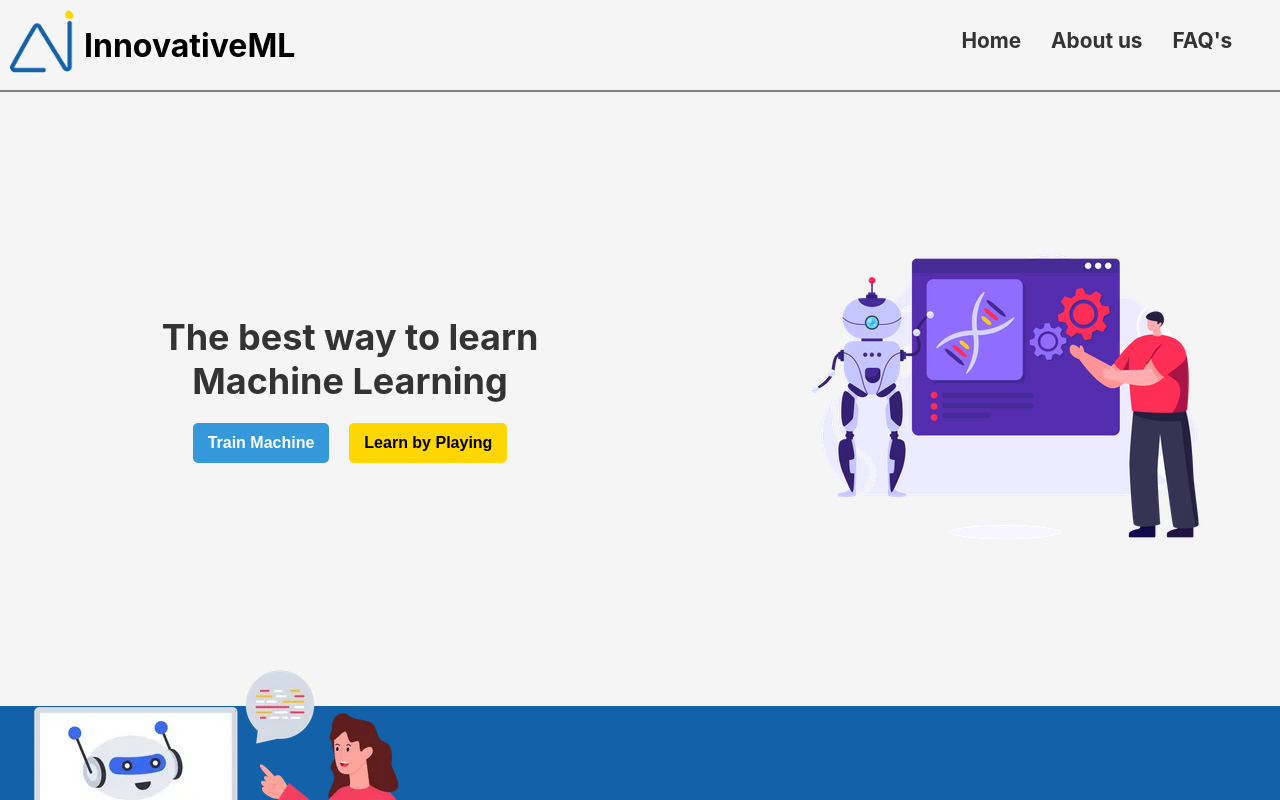
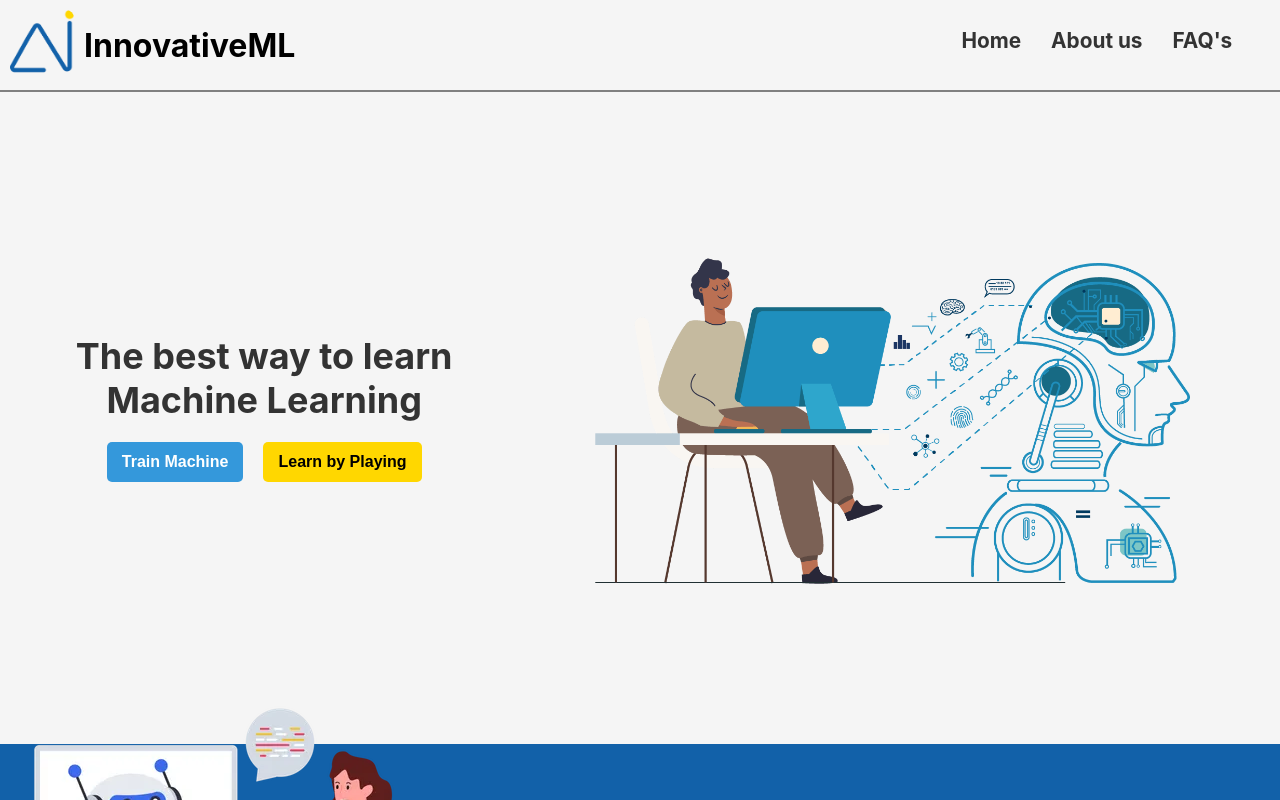
Before and after one commit to AhmadSerhall/innovativeML, a React (Create React App) app in the folder frontend/: page /landing in a window 1280 px wide. Shown: the top 800 px of the page. Built offline with nearby package versions, Linux system fonts and the light colour scheme.

Commit message:
changed the hero picture

```diff
--- a/frontend/src/components/TitleLogo/style.css
+++ b/frontend/src/components/TitleLogo/style.css
@@ -2,7 +2,7 @@
     align-items: center;
 
 }
-  .title-logo img {
+  .title-logo .img-container img {
     width: 4rem;
     margin-right: 10px;
   }
--- a/frontend/src/pages/Landing/index.jsx
+++ b/frontend/src/pages/Landing/index.jsx
@@ -5,7 +5,7 @@ import '../../styles/animate.css';
 import NavBar from '../../components/NavBar';
 import '../../styles/global.css';
 import Button from '../../components/Button';
-import heroImage from '../../assets/image6.webp';
+import heroImage from '../../assets/img9.png';
 import bannerImage from '../../assets/image2.webp';
 import mlMastery from '../../assets/image5.png';
 import me from '../../assets/me.jpeg';
--- a/frontend/src/pages/Landing/style.css
+++ b/frontend/src/pages/Landing/style.css
@@ -6,7 +6,7 @@
   background-color: #f5f5f5;
 }
 .left-section {
-  flex: 1;
+  /* flex: 1; */
   max-width: 500px;
   margin-right: 20px;
 }
@@ -22,11 +22,14 @@
 
 .img-container {
   /* flex: 1; */
-  max-width: 400px;
+  /* max-width: 400px;  */
+   width:50%;
 }
 
 .img-container img {
   border-radius: 8px;
+  width:100%;
+  height:100%;
 }
 @media (max-width: 872px) {
   .hero-container {
```
